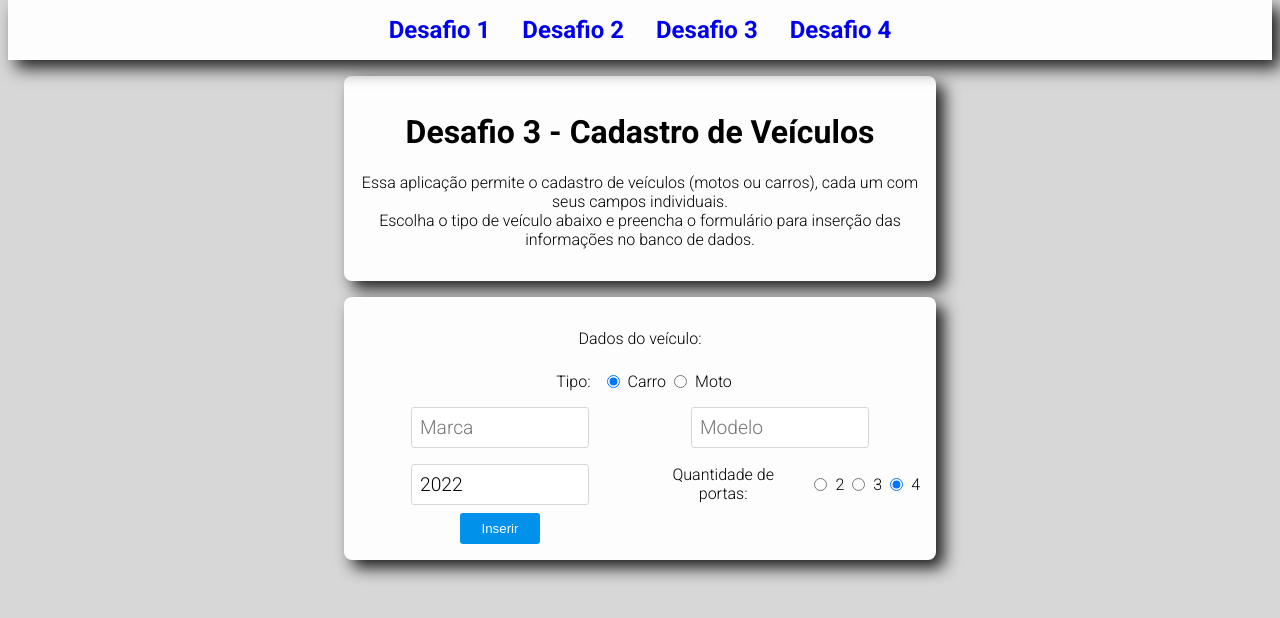
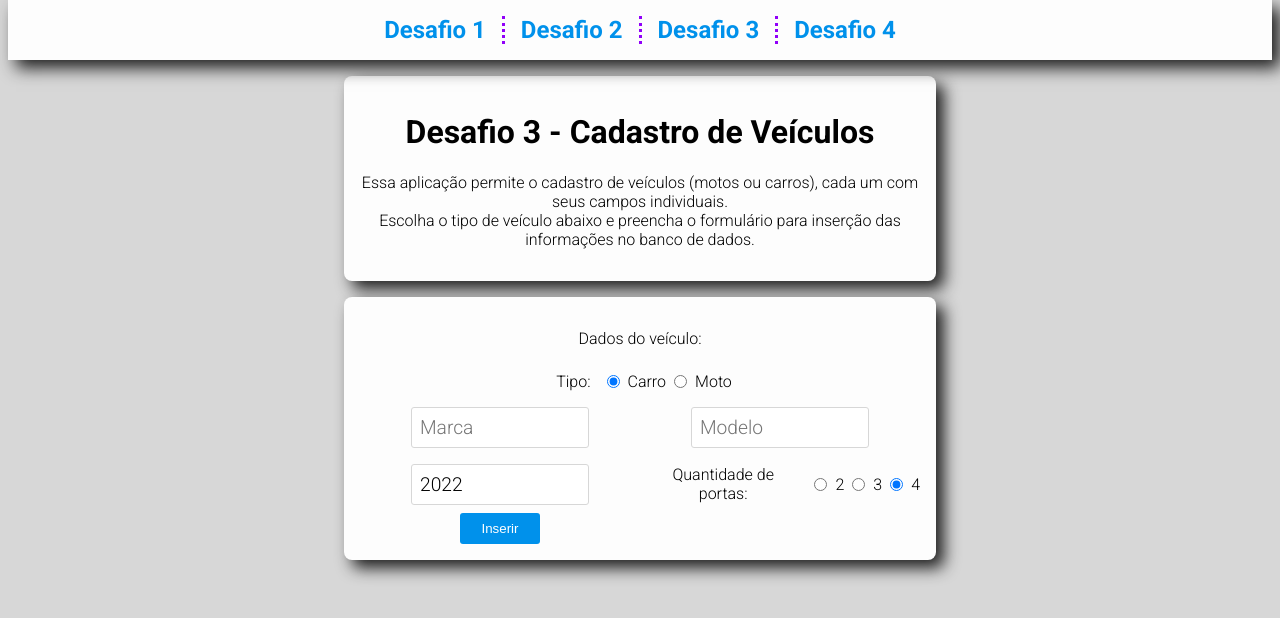
Before and after one commit to flwedu/desafio-kukac, a React (Vite) app in the folder frontend/: page /#/desafio3 in a window 1280 px wide. Shown: the top 618 px of the page. Built offline with nearby package versions, Linux system fonts and the light colour scheme.

Commit message:
feat: nav links styles

```diff
--- a/frontend/src/App.scss
+++ b/frontend/src/App.scss
@@ -29,10 +29,17 @@ nav {
   box-shadow: 0.5rem 0.5rem 1rem $color--shadow;
 
   * {
+    color: $color--main;
     text-decoration: none;
     font-size: x-large;
     font-weight: 700;
-    margin: 1rem;
+    padding: 0 1rem;
+
+    border-right: dotted $color--code 3px;
+
+    &:last-child {
+      border-right: none;
+    }
   }
 }
 
```
